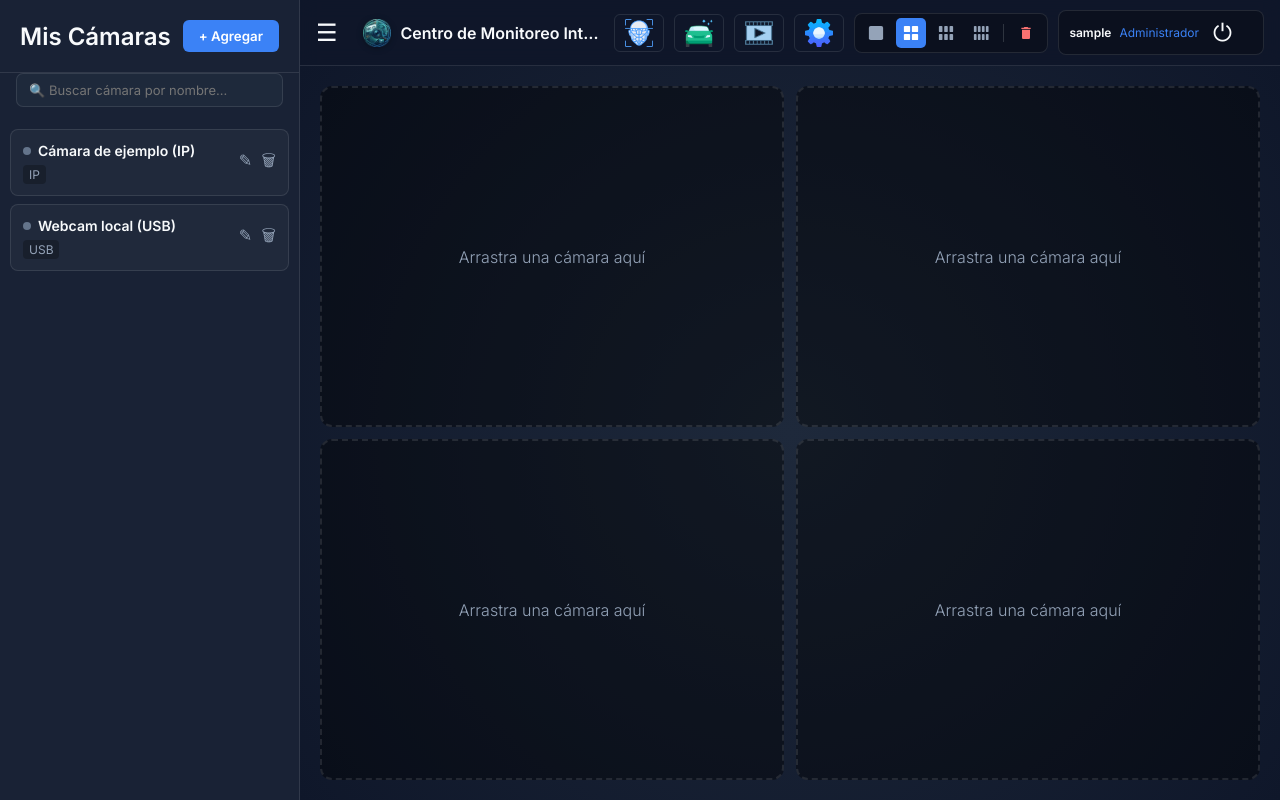
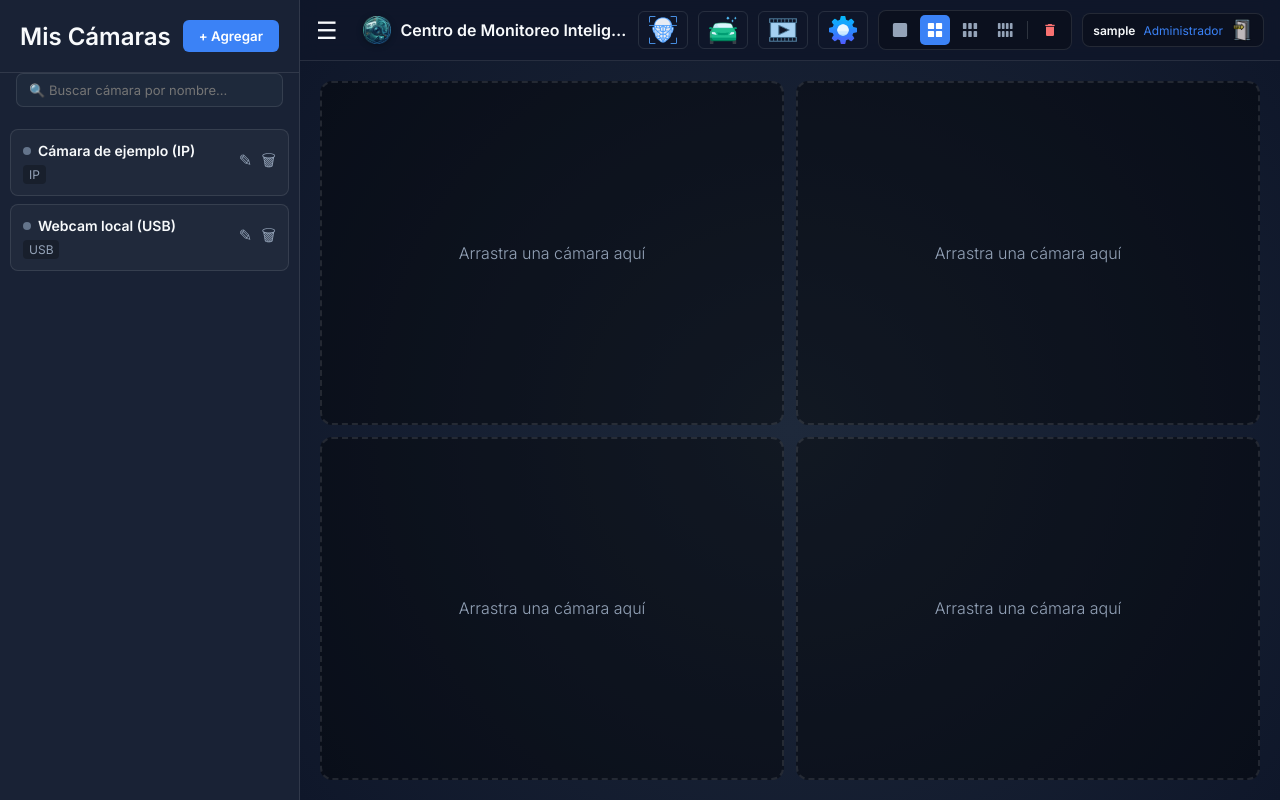
Before and after one commit to ralolopez117-arch/Reconocimiento-facial-y-ALPR-, a Flask app: page / in a window 1280 px wide. Run offline with Flask 3, Linux system fonts and the light colour scheme; the visitor is signed in with stand-in values (Sample User, id 1).

Commit message:
Icono propio para cerrar sesión
Sustituye al emoji ⏻ de la ficha de usuario, con su versión para cada tema como
el resto de iconos.

Se muestra a 22 px. Por debajo de 20 se pierde la flecha de salida, que es
justo lo que distingue el icono de una puerta cualquiera.

Deja de usar la clase .btn-icon, que traía dos cosas pensadas para el botón de
la barra lateral y que aquí estorbaban: un margin-right de 15 px que, siendo el
último hijo de la ficha, abría un hueco muerto contra el borde derecho, y un
font-size de 24 px que estiraba la ficha y con ella toda la barra superior, que
pasa de 68 a 60 px de alto.

El elemento no tiene texto, así que el nombre accesible lo aporta un
aria-label: sin él, un lector de pantalla anunciaría un enlace sin nombre.
Comprobado que el enlace sigue siendo pulsable en toda su superficie.

```diff
--- a/static/style.css
+++ b/static/style.css
@@ -2120,3 +2120,41 @@ body:not(.can-export-recordings) .perm-export-recordings {
 :root[data-theme="light"] .tab-icono[data-icono="tab-sesion"] {
     background-image: url("img/tab-sesion-light.png");
 }
+
+/* ---- Cerrar sesión ---- */
+
+/* Sustituye al emoji ⏻ que llevaba antes. Mismo mecanismo que el resto: fondo
+   de un elemento vacío, para que cada tema tenga su versión.
+
+   Deja de usar .btn-icon, que traía un margin-right de 15 px pensado para el
+   botón de la barra lateral. Aquí, siendo el último hijo de la ficha de
+   usuario, ese margen abría un hueco muerto contra el borde derecho.
+
+   El elemento no tiene texto, así que el nombre accesible lo aporta el
+   aria-label de la plantilla: sin él, un lector de pantalla anunciaría un
+   enlace sin nombre. */
+.icono-salir {
+    width: 22px;
+    height: 22px;
+    flex-shrink: 0;
+    display: inline-block;
+    background-repeat: no-repeat;
+    background-position: center;
+    background-size: contain;
+    text-decoration: none;
+    cursor: pointer;
+    opacity: 0.75;
+    transition: opacity 0.2s;
+}
+
+.icono-salir:hover {
+    opacity: 1;
+}
+
+:root[data-theme="dark"] .icono-salir {
+    background-image: url("img/nav-logout-dark.png");
+}
+
+:root[data-theme="light"] .icono-salir {
+    background-image: url("img/nav-logout-light.png");
+}
--- a/templates/index.html
+++ b/templates/index.html
@@ -69,8 +69,8 @@
                 <span class="user-role {{ 'admin' if is_admin else '' }}">
                     {{ 'Administrador' if is_admin else 'Operador' }}
                 </span>
-                <a href="/logout" class="btn-icon" title="Cerrar sesión"
-                   style="text-decoration:none; padding: 2px 6px;">⏻</a>
+                <a href="/logout" class="icono-salir" title="Cerrar sesión"
+                   aria-label="Cerrar sesión"></a>
             </div>
         </header>
 
```
Also changed, not shown: assets/README.md, assets/logout_dark_theme.png (added), assets/logout_white_theme.png (added), static/img/nav-logout-dark.png (added), static/img/nav-logout-light.png (added).
